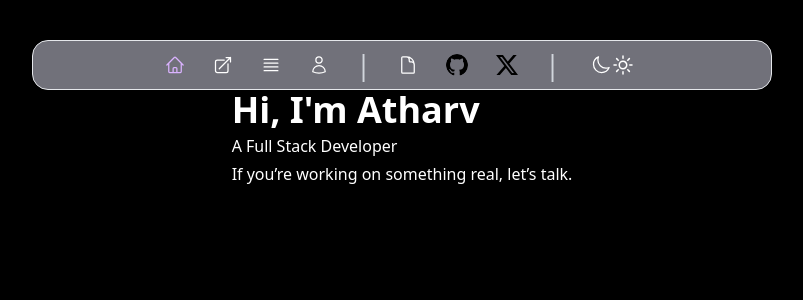
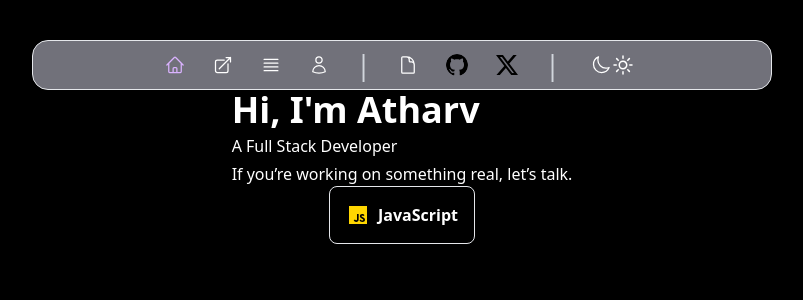
Before and after one commit to 24Atharv/portfolio, a React (Vite) app: page / in a window 1280 px wide. Shown: the top 300 px of the page, without its empty margins (238-1041 px from the left). Built offline with nearby package versions, Linux system fonts and the light colour scheme.

Commit message:
jsComponent added

```diff
--- a/src/App.tsx
+++ b/src/App.tsx
@@ -1,12 +1,14 @@
 import './App.css'
-import { Intro } from './components/intro'
+import { Intro } from './components/Intro'
 import { Navbar } from './components/Navbar'
+import { TechStack } from './components/TechStack'
 
 function App() {
   return <div className='bg-black min-h-screen text-white'>
     <div className='p-10 flex flex-col justify-center items-center'>
       <Navbar />
       <Intro />
+      <TechStack />
     </div>
   </div>
 }
--- /dev/null
+++ b/src/TechstackIcon/JsComponent.tsx
@@ -0,0 +1,8 @@
+export const JsComponent = () => {
+    return <div className="flex justify-center items-center gap-2">
+        <svg xmlns="http://www.w3.org/2000/svg" x="0px" y="0px" width="24" height="24" viewBox="0 0 48 48">
+            <path fill="#ffd600" d="M6,42V6h36v36H6z"></path><path fill="#000001" d="M29.538 32.947c.692 1.124 1.444 2.201 3.037 2.201 1.338 0 2.04-.665 2.04-1.585 0-1.101-.726-1.492-2.198-2.133l-.807-.344c-2.329-.988-3.878-2.226-3.878-4.841 0-2.41 1.845-4.244 4.728-4.244 2.053 0 3.528.711 4.592 2.573l-2.514 1.607c-.553-.988-1.151-1.377-2.078-1.377-.946 0-1.545.597-1.545 1.377 0 .964.6 1.354 1.985 1.951l.807.344C36.452 29.645 38 30.839 38 33.523 38 36.415 35.716 38 32.65 38c-2.999 0-4.702-1.505-5.65-3.368L29.538 32.947zM17.952 33.029c.506.906 1.275 1.603 2.381 1.603 1.058 0 1.667-.418 1.667-2.043V22h3.333v11.101c0 3.367-1.953 4.899-4.805 4.899-2.577 0-4.437-1.746-5.195-3.368L17.952 33.029z"></path>
+        </svg>
+        <span className="font-semibold">JavaScript</span>
+    </div>
+}
--- a/src/components/TechStack.tsx
+++ b/src/components/TechStack.tsx
@@ -0,0 +1,7 @@
+import { JsComponent } from "../TechstackIcon/JsComponent"
+
+export const TechStack = () => {
+    return <div className="border border-gray-200 p-4 rounded-lg">
+        <JsComponent />
+    </div>
+}
```
Also changed, not shown: src/TechstackIcon/tailwindComponent.tsx (added).
